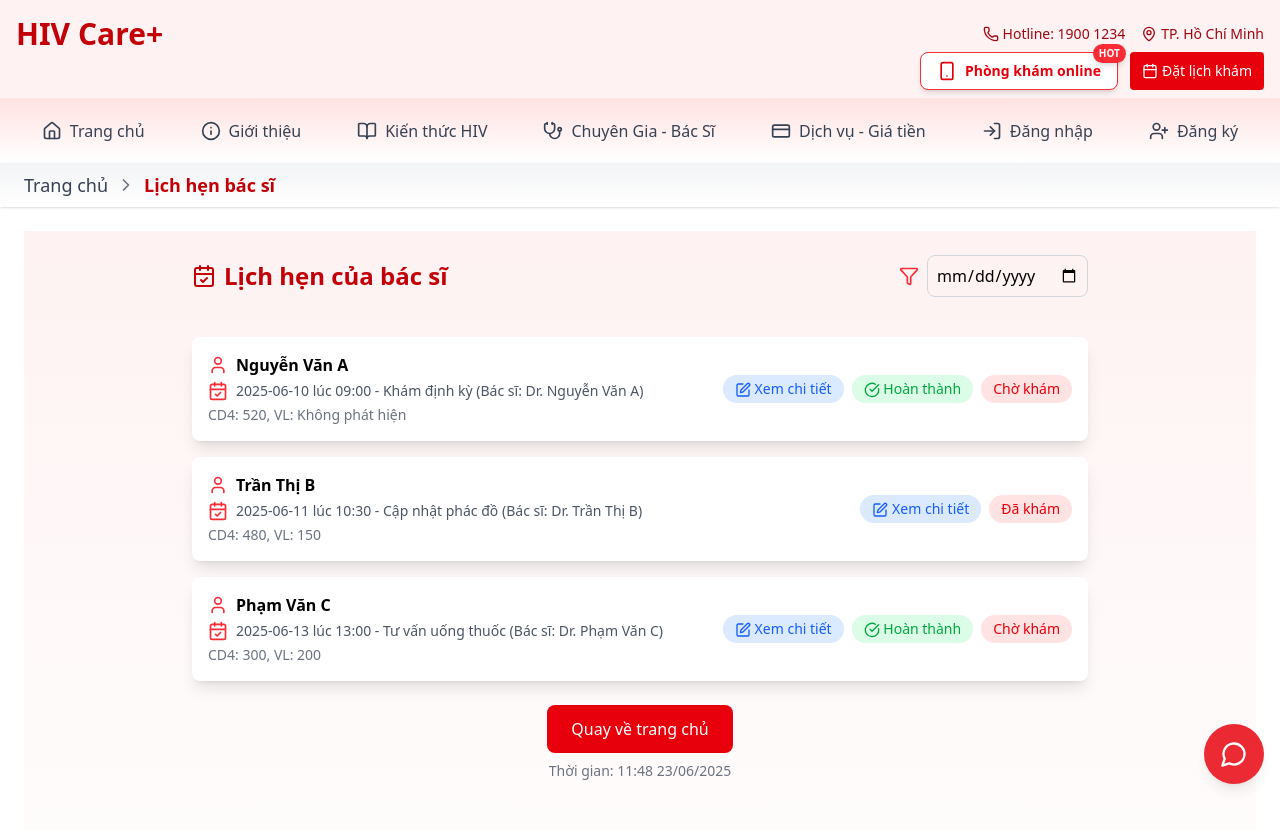
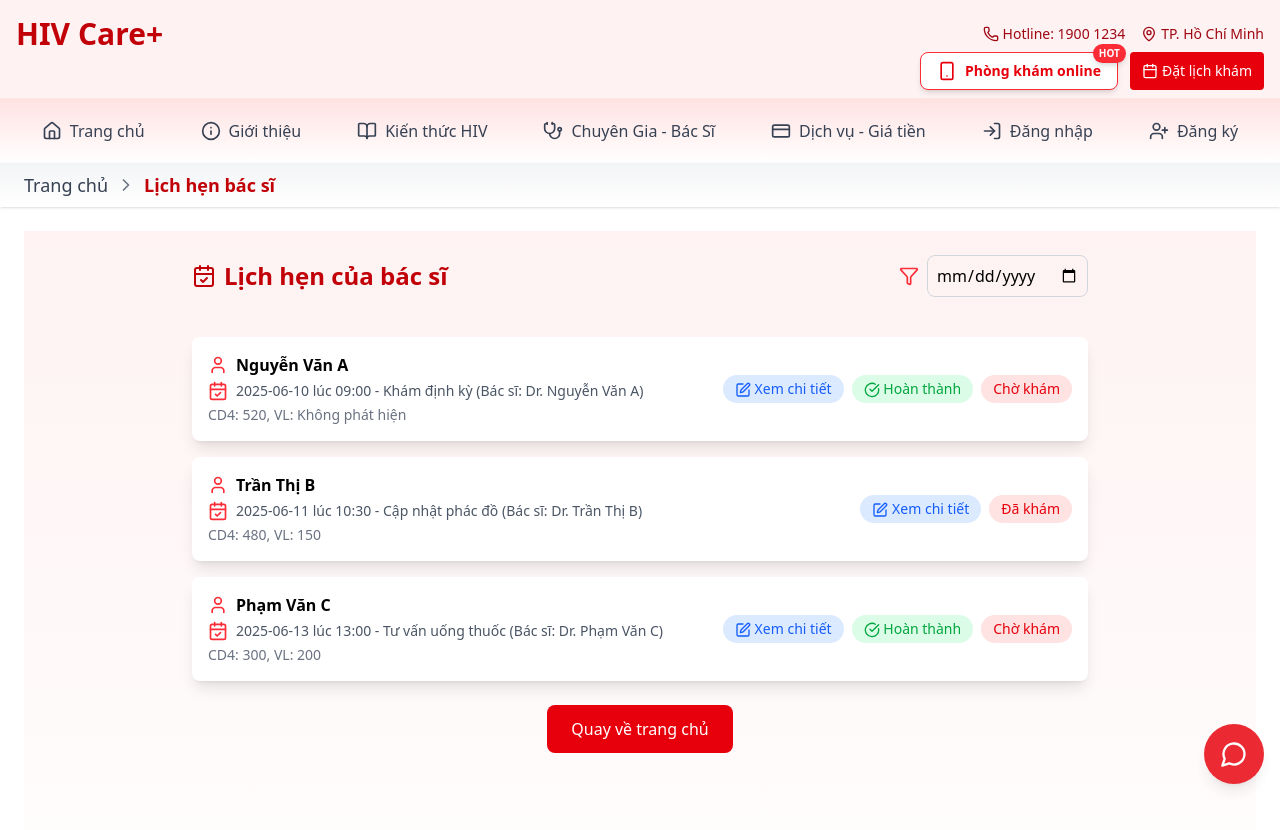
Before and after one commit to YenNhi206/swpHIVproject, a React (Vite) app: page /doctorappointments in a window 1280 px wide. Shown: the top 830 px of the page. Built offline with nearby package versions, Linux system fonts and the light colour scheme.

Commit message:
update patient

```diff
--- a/src/App.jsx
+++ b/src/App.jsx
@@ -207,6 +207,15 @@ export default function App() {
             </MainLayout>
           }
         />
+
+        <Route
+          path="/patient"
+          element={
+            <MainLayout user={user} setUser={setUser}>
+              <PatientDashboard />
+            </MainLayout>
+          }
+        />
         <Route
           path="/login"
           element={
--- a/src/components/Navbar.jsx
+++ b/src/components/Navbar.jsx
@@ -125,7 +125,7 @@ export default function Navbar() {
               <div className="flex items-center gap-4 ml-4">
                 <UserIcon className="w-6 h-6 text-red-700" />
                 <span className="font-semibold text-red-700">
-                  {user?.fullName ? `👤 ${user.fullName}` : '👤 Người dùng'}
+                  {user?.fullName ? ` ${user.fullName}` : ' Người dùng'}
                 </span>
                 <button
                   onClick={handleLogout}
--- a/src/features/appointment/DoctorAppointments.jsx
+++ b/src/features/appointment/DoctorAppointments.jsx
@@ -7,15 +7,6 @@ export default function DoctorAppointmentList() {
   const [appointments, setAppointments] = useState([]);
   const [filterDate, setFilterDate] = useState('');
   const [isLoading, setIsLoading] = useState(true);
-
-  const currentDate = new Date().toLocaleString('vi-VN', {
-    hour: '2-digit',
-    minute: '2-digit',
-    day: '2-digit',
-    month: '2-digit',
-    year: 'numeric',
-    hour12: false,
-  });
 
   useEffect(() => {
     // Giả lập fetch dữ liệu từ API
@@ -159,7 +150,6 @@ export default function DoctorAppointmentList() {
           </button>
         </div>
 
-        <p className="text-sm text-gray-500 text-center mt-2">Thời gian: {currentDate}</p>
       </div>
     </div>
   );
```
Also changed, not shown: src/features/appointment/UserAppointments.jsx (+4 -5 lines). Lines whose indentation alone changed are shown as unchanged.
